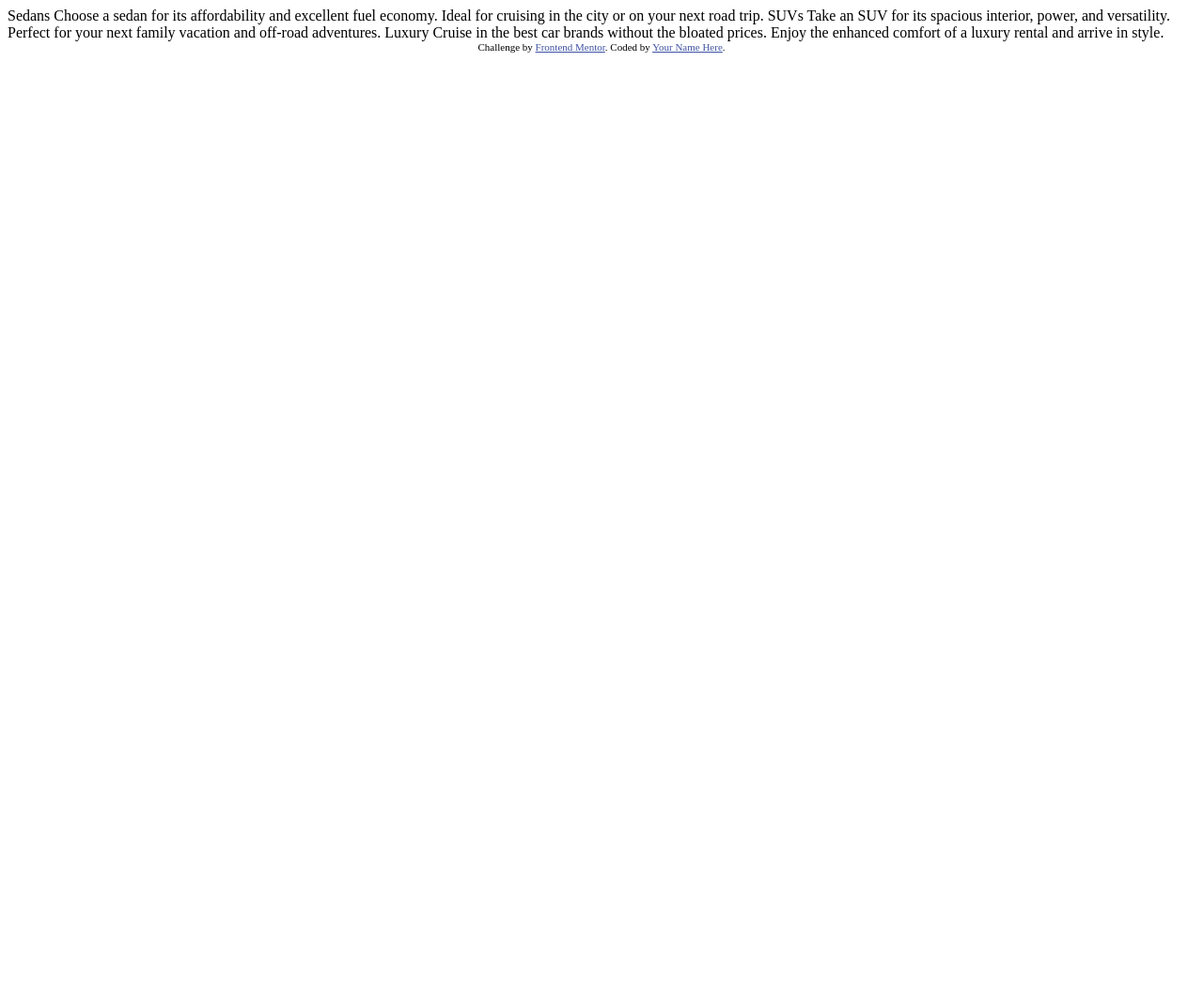
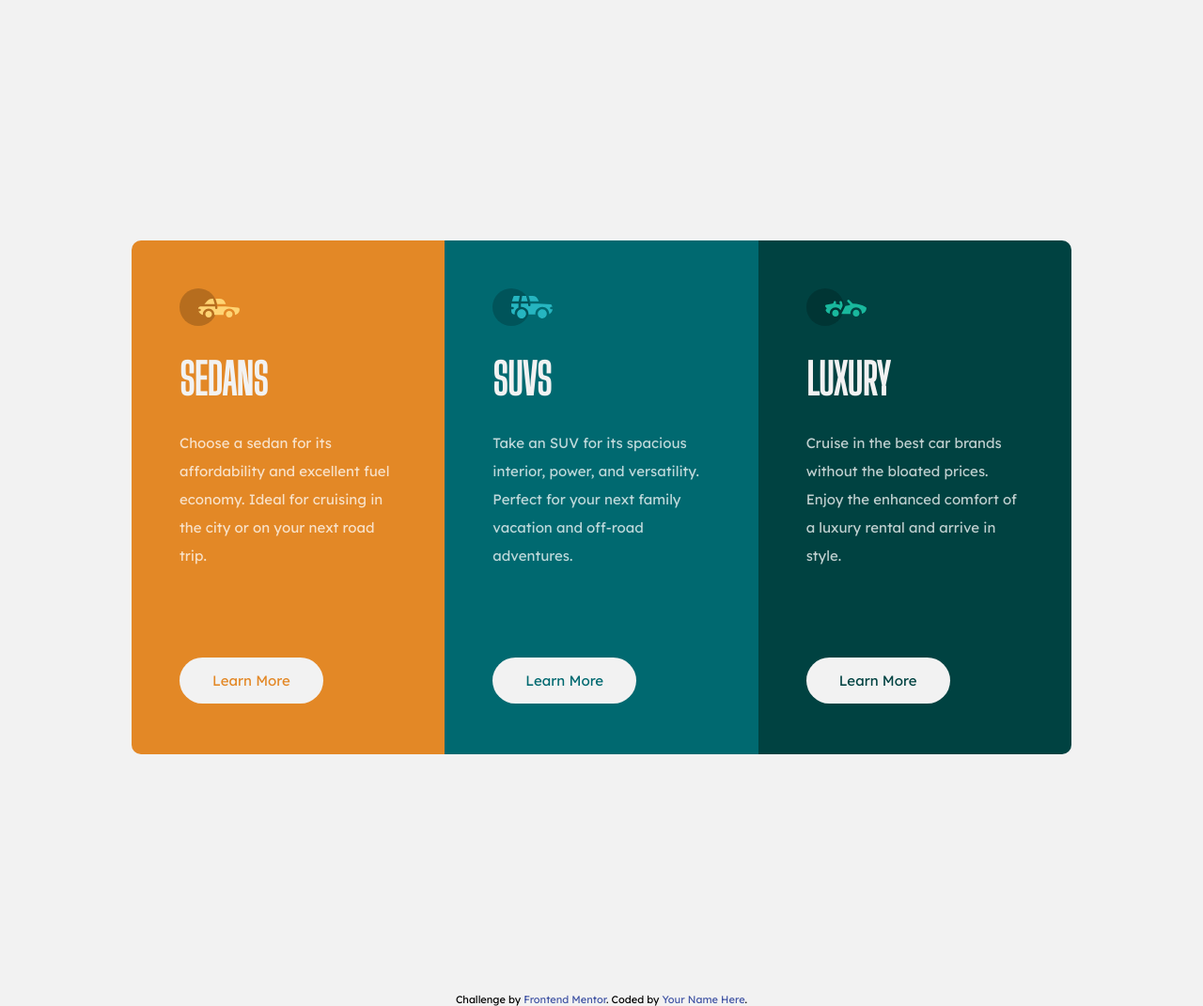
Before and after one commit to KKocot/3-column-preview-card-component-main, a plain HTML site: page index.html in a window 1280 px wide. Shown: the whole page at 94% size. Before the commit the page ends 800 px from the top, so only its background shows below. Drawn offline with Linux system fonts and the light colour scheme.

Commit message:
firstPic

```diff
--- /dev/null
+++ b/index.css
@@ -0,0 +1,96 @@
+:root {
+  /* ------------PRIMARY COLORS------------ */
+  --bright-orange: hsl(31, 77%, 52%);
+  --dark-cyan: hsl(184, 100%, 22%);
+  --very-dark-cyan: hsl(179, 100%, 13%);
+
+  /* ------------NEUTRAL COLORS------------ */
+  --main-bg: hsl(0, 0%, 95%);
+  --transparent-white: hsla(0, 0%, 100%, 0.75);
+  --very-light-gray: hsl(0, 0%, 95%);
+
+  /* ------------FONTS------------ */
+  --font-big: "Big Shoulders Display", arial; /*   400 */
+  --font-lex: "Lexend Deca", arial; /* 700 */
+  --font-size: 15px;
+}
+
+html,
+body {
+  height: 100%;
+  width: 100%;
+  background-color: var(--very-light-gray);
+  font-family: var(--font-lex);
+  font-size: var(--font-size);
+}
+.main_card {
+  margin: 20% auto;
+  width: 1000px;
+  height: auto;
+  display: flex;
+  border-radius: 10px;
+  overflow: hidden;
+}
+
+.card {
+  flex-direction: column;
+  width: 375px;
+  padding: 51px;
+}
+.card_sedans {
+  background-color: var(--bright-orange);
+}
+.card_suv {
+  background-color: var(--dark-cyan);
+}
+.card_luxury {
+  background-color: var(--very-dark-cyan);
+}
+
+.pic {
+  margin-bottom: 35px;
+}
+.card_header {
+  font-family: var(--font-big);
+  color: var(--very-light-gray);
+  margin-bottom: 30px;
+  font-size: 45px;
+  font-weight: 700;
+}
+.content {
+  color: var(--transparent-white);
+  font-weight: 400;
+  line-height: 2em;
+  text-align: left;
+}
+.card_footer {
+  margin-top: 110px;
+  margin-bottom: 20px;
+}
+.button {
+  font-weight: 400;
+  margin-top: 10px;
+  padding: 15px 35px;
+  border-radius: 25px;
+  background-color: var(--very-light-gray);
+}
+.button_sedan {
+  color: var(--bright-orange);
+}
+.button_suv {
+  color: var(--dark-cyan);
+}
+.button_luxury {
+  color: var(--very-dark-cyan);
+}
+
+.button:hover {
+}
+.attribution {
+  align-self: end;
+  font-size: 11px;
+  text-align: center;
+}
+.attribution a {
+  color: hsl(228, 45%, 44%);
+}
--- a/index.html
+++ b/index.html
@@ -1,36 +1,65 @@
 <!DOCTYPE html>
 <html lang="en">
   <head>
-  <meta charset="UTF-8">
-  <meta name="viewport" content="width=device-width, initial-scale=1.0"> <!-- displays site properly based on user's device -->
-
-  <link rel="icon" type="image/png" sizes="32x32" href="./images/favicon-32x32.png">
-
+    <link rel="preconnect" href="https://fonts.googleapis.com" />
+    <link rel="preconnect" href="https://fonts.gstatic.com" crossorigin />
+    <link
+      href="https://fonts.googleapis.com/css2?family=Big+Shoulders+Display&family=Lexend+Deca&display=swap"
+      rel="stylesheet"
+    />
+    <link rel="stylesheet" href="reset.css" />
+    <meta charset="UTF-8" />
+    <meta name="viewport" content="width=device-width, initial-scale=1.0" />
+    <link rel="stylesheet" href="index.css" />
+    <link
+      rel="icon"
+      type="image/png"
+      sizes="32x32"
+      href="./images/favicon-32x32.png"
+    />
     <title>Frontend Mentor | 3-column preview card component</title>
-
-  <!-- Feel free to remove these styles or customise in your own stylesheet 👍 -->
-  <style>
-    .attribution { font-size: 11px; text-align: center; }
-    .attribution a { color: hsl(228, 45%, 44%); }
-  </style>
   </head>
   <body>
-
-  Sedans
-  Choose a sedan for its affordability and excellent fuel economy. Ideal for cruising in the city
-  or on your next road trip.
-
-  SUVs
-  Take an SUV for its spacious interior, power, and versatility. Perfect for your next family vacation
-  and off-road adventures.
-
-  Luxury
-  Cruise in the best car brands without the bloated prices. Enjoy the enhanced comfort of a luxury
-  rental and arrive in style.
-
+    <div class="main_card">
+      <div class="card card_sedans">
+        <img class="pic" src="./images/icon-sedans.svg" />
+        <div class="card_header">SEDANS</div>
+        <div class="content">
+          Choose a sedan for its affordability and excellent fuel economy. Ideal
+          for cruising in the city or on your next road trip.
+        </div>
+        <div class="card_footer">
+          <a class="button button_sedan" href="#">Learn More</a>
+        </div>
+      </div>
+      <div class="card card_suv">
+        <img class="pic" src="./images/icon-suvs.svg" />
+        <div class="card_header">SUVS</div>
+        <div class="content">
+          Take an SUV for its spacious interior, power, and versatility. Perfect
+          for your next family vacation and off-road adventures.
+        </div>
+        <div class="card_footer">
+          <a class="button button_suv" href="#">Learn More</a>
+        </div>
+      </div>
+      <div class="card card_luxury">
+        <img class="pic" src="./images/icon-luxury.svg" />
+        <div class="card_header">LUXURY</div>
+        <div class="content">
+          Cruise in the best car brands without the bloated prices. Enjoy the
+          enhanced comfort of a luxury rental and arrive in style.
+        </div>
+        <div class="card_footer">
+          <a class="button button_luxury" href="#">Learn More</a>
+        </div>
+      </div>
+    </div>
     <div class="attribution">
-    Challenge by <a href="https://www.frontendmentor.io?ref=challenge" target="_blank">Frontend Mentor</a>.
-    Coded by <a href="#">Your Name Here</a>.
+      Challenge by
+      <a href="https://www.frontendmentor.io?ref=challenge" target="_blank"
+        >Frontend Mentor</a
+      >. Coded by <a href="#">Your Name Here</a>.
     </div>
   </body>
 </html>
--- /dev/null
+++ b/reset.css
@@ -0,0 +1,134 @@
+/* http://meyerweb.com/eric/tools/css/reset/
+   v2.0 | 20110126
+   License: none (public domain)
+*/
+
+html,
+body,
+div,
+span,
+applet,
+object,
+iframe,
+h1,
+h2,
+h3,
+h4,
+h5,
+h6,
+p,
+blockquote,
+pre,
+a,
+abbr,
+acronym,
+address,
+big,
+cite,
+code,
+del,
+dfn,
+em,
+img,
+ins,
+kbd,
+q,
+s,
+samp,
+small,
+strike,
+strong,
+sub,
+sup,
+tt,
+var,
+b,
+u,
+i,
+center,
+dl,
+dt,
+dd,
+ol,
+ul,
+li,
+fieldset,
+form,
+label,
+legend,
+table,
+caption,
+tbody,
+tfoot,
+thead,
+tr,
+th,
+td,
+article,
+aside,
+canvas,
+details,
+embed,
+figure,
+figcaption,
+footer,
+header,
+hgroup,
+menu,
+nav,
+output,
+ruby,
+section,
+summary,
+time,
+mark,
+audio,
+video {
+  margin: 0;
+  padding: 0;
+  border: 0;
+  font-size: 100%;
+  font: inherit;
+  vertical-align: baseline;
+}
+a {
+  color: inherit;
+  text-decoration: none;
+}
+/* HTML5 display-role reset for older browsers */
+article,
+aside,
+img,
+details,
+figcaption,
+figure,
+footer,
+header,
+hgroup,
+menu,
+nav,
+section {
+  display: block;
+}
+body {
+  line-height: 1;
+}
+ol,
+ul {
+  list-style: none;
+}
+blockquote,
+q {
+  quotes: none;
+}
+blockquote:before,
+blockquote:after,
+q:before,
+q:after {
+  content: "";
+  content: none;
+}
+table {
+  border-collapse: collapse;
+  border-spacing: 0;
+}
```
Lines whose indentation alone changed are shown as unchanged.
